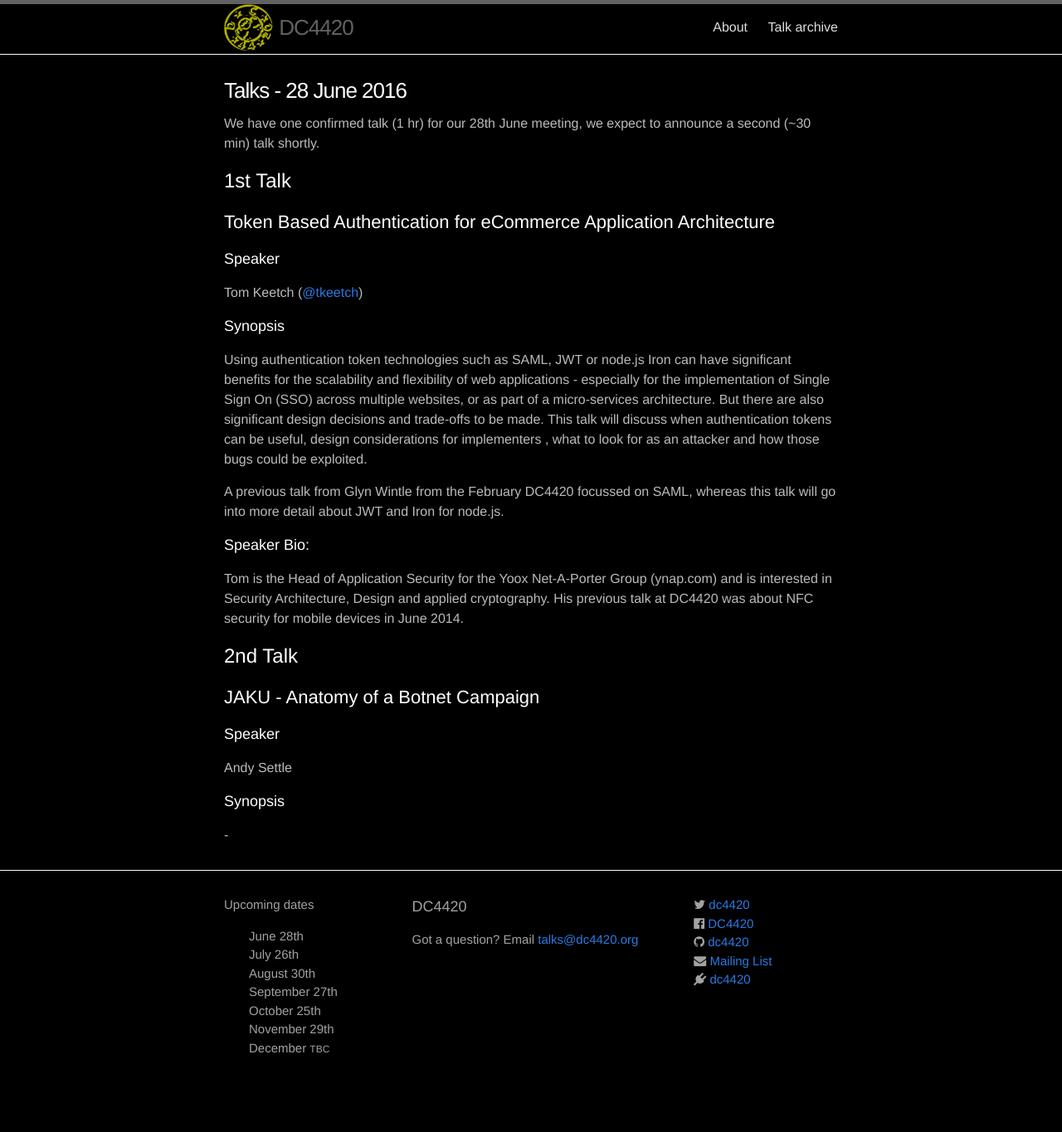
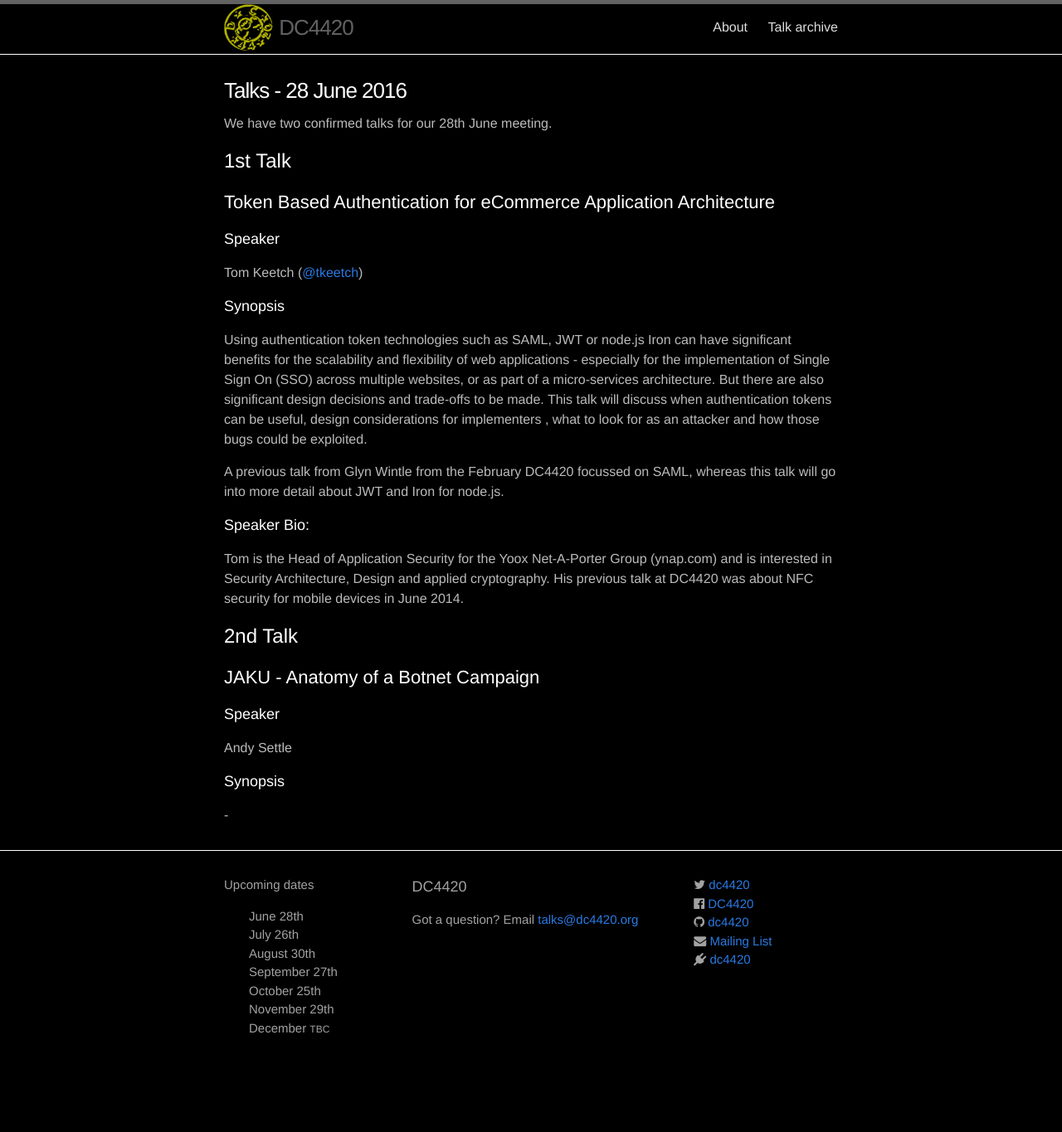
Before and after one commit to dc4420/website, a Jekyll site: the page built from _posts/2016-06-28-talks.markdown, in a window 1280 px wide. Shown: the whole page at 83% size. Built offline with Jekyll 4.4.1, drawn with Linux system fonts in a browser that asks for light colours; nearby versions of some CDN libraries; after the commit the page ends 1341 px from its top, so only the background shows below that.

Commit message:
minor fixup

```diff
--- a/_posts/2016-06-28-talks.markdown
+++ b/_posts/2016-06-28-talks.markdown
@@ -5,7 +5,7 @@ pubdate: 2016-06-26 02:00:00
 categories: talk
 ---
 
-We have one confirmed talk (1 hr) for our 28th June meeting, we expect to announce a second (~30 min) talk shortly.
+We have two confirmed talks for our 28th June meeting.
 
 
 # 1st Talk
```
